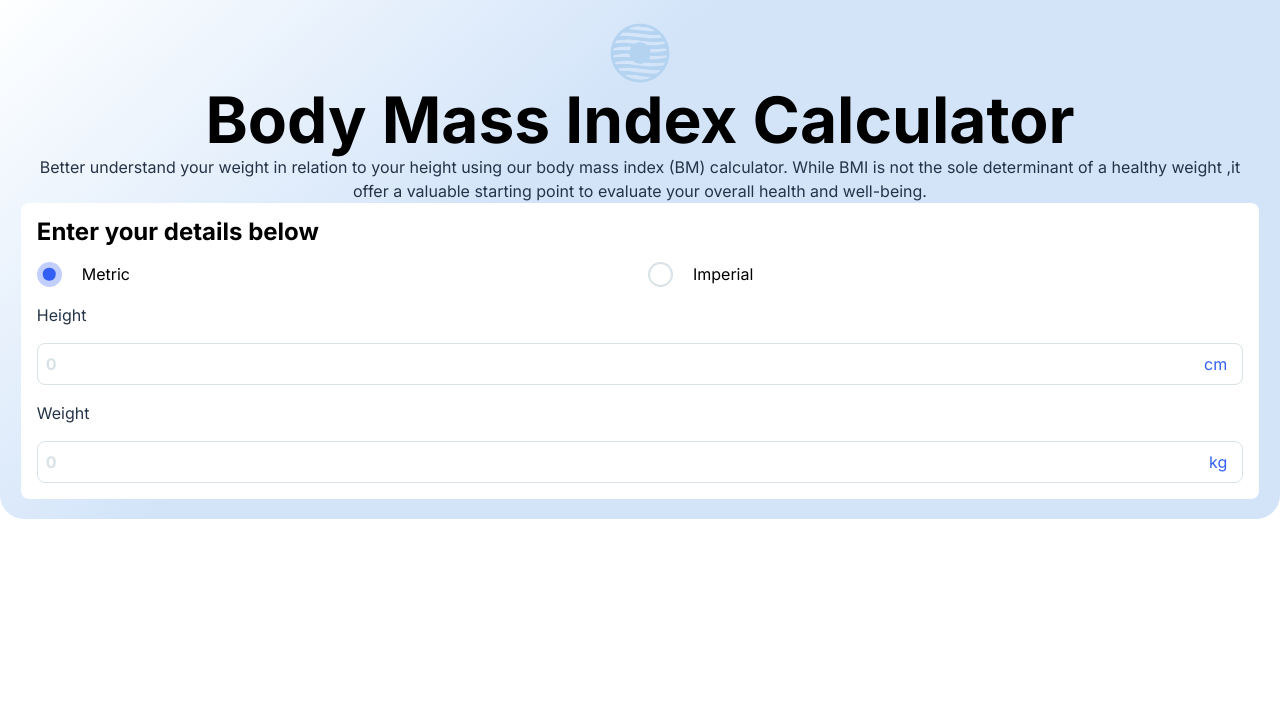
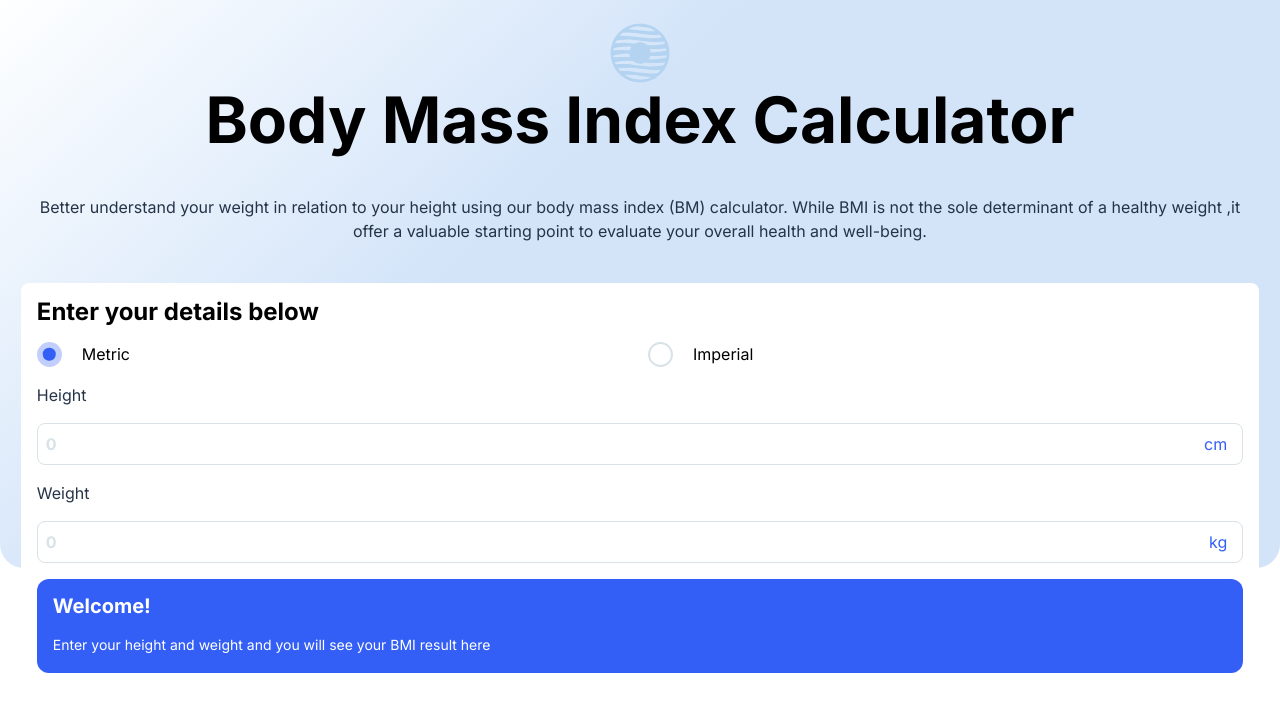
Before and after one commit to GendPh/Angular-Projects, an Angular app in the folder bmi-calculator/: page / in a window 1280 px wide. Shown: the top 712 px of the page. Built offline with nearby package versions, Linux system fonts and the light colour scheme.

Commit message:
Update styles.css and app.component.html

```diff
--- a/bmi-calculator/src/app/app.component.html
+++ b/bmi-calculator/src/app/app.component.html
@@ -3,7 +3,7 @@
     <img src="../assets/logo.svg" alt="Web Site Circle Logo" id="logo" class="mx-auto">
 
     <h1 class="text-center">Body Mass Index Calculator</h1>
-    <p class="text-center text-dark-electric-blue">Better understand your weight in relation to your height using our
+    <p class="my-10 text-center text-dark-electric-blue">Better understand your weight in relation to your height using our
       body mass index (BM)
       calculator. While BMI is
       not the sole determinant of a healthy weight ,it offer a valuable starting point to evaluate your overall health
--- a/bmi-calculator/src/app/bmi-container/bmi-container.component.html
+++ b/bmi-calculator/src/app/bmi-container/bmi-container.component.html
@@ -12,24 +12,37 @@
 
   <label for="height" class="col-span-2 text-dark-electric-blue">Height</label>
   <div [hidden]="!metric" class="input-container height-metric col-span-2">
-    <input type="number" name="height" id="height" placeholder="0">
+    <input type="number" name="height" id="height" placeholder="0" (input)="SetHeight($event)">
   </div>
   <div [hidden]="metric" class="input-container height-imperial">
-    <input type="number" name="ft" id="ft" placeholder="0">
+    <input type="number" name="ft" id="ft" placeholder="0" (input)="SetHeightFt($event)">
   </div>
   <div [hidden]="metric" class="input-container height-imperial">
-    <input type="number" name="in" id="in" placeholder="0">
+    <input type="number" name="in" id="in" placeholder="0" (input)="SetHeightIn($event)">
   </div>
 
   <label for="weight" class="col-span-2 text-dark-electric-blue">Weight</label>
   <div [hidden]="!metric" class="input-container weight-metric col-span-2">
-    <input type="number" name="weight" id="weight" placeholder="0">
+    <input type="number" name="weight" id="weight" placeholder="0" (input)="SetWeight($event)">
   </div>
   <div [hidden]="metric" class="input-container height-imperial">
-    <input type="number" name="st" id="st" placeholder="0">
+    <input type="number" name="st" id="st" placeholder="0" (input)="SetWeightSt($event)">
   </div>
   <div [hidden]="metric" class="input-container height-imperial">
-    <input type="number" name="lbs" id="lbs" placeholder="0">
+    <input type="number" name="lbs" id="lbs" placeholder="0" (input)="SetWeightLbs($event)">
   </div>
 
+  <div class="show-bmi">
+    <div class="grid">
+      <h4 [hidden]="bmiValue!=0">Welcome!</h4>
+      <p [hidden]="bmiValue!=0" class="text-small mt-4">Enter your height and weight and you will see your BMI result
+        here
+      </p>
+      <p [hidden]="bmiValue==0" class=" mb-3">Your BMI is...</p>
+      <h3 [hidden]="bmiValue==0">{{bmiValue.toFixed(1)}}</h3>
+      <p [hidden]="bmiValue==0" class="text-borders">{{bmiDescription}} <span
+          class="text-white font-bold">{{bmiRange}}</span>.</p>
+    </div>
+
+  </div>
 </div>
--- a/bmi-calculator/src/app/bmi-container/bmi-container.component.ts
+++ b/bmi-calculator/src/app/bmi-container/bmi-container.component.ts
@@ -9,7 +9,94 @@ import { Component } from '@angular/core';
 })
 export class BmiContainerComponent {
   metric: boolean = true;
+  bmiValue: number = 0;
+  bmiDescription: string = "Your BMI suggests you're a healthy weight. Your ideal weight is between ";
+  bmiRange: string = "63.3kgs - 85.2kgs";
+  height: number = 0;
+  weight: number = 0;
+  heightFt: number = 0;
+  heightIn: number = 0;
+  weightSt: number = 0;
+  weightLbs: number = 0;
+
   ChangeMetric(): void {
     this.metric = !this.metric;
+    this.height = 0;
+    this.weight = 0;
+    this.heightFt = 0;
+    this.heightIn = 0;
+    this.weightSt = 0;
+    this.weightLbs = 0;
+    this.bmiValue = 0;
+  }
+
+  SetWeight(e: Event): void {
+    this.weight = (e.target as HTMLInputElement).valueAsNumber;
+    if (this.metric) {
+      this.CalculateBMI(this.weight, this.height, 0, 0, 0, 0);
+    }
+  }
+  SetHeight(e: Event): void {
+    this.height = (e.target as HTMLInputElement).valueAsNumber;
+    if (this.metric) {
+      this.CalculateBMI(this.weight, this.height, 0, 0, 0, 0);
+    }
+  }
+  SetWeightSt(e: Event): void {
+    this.weightSt = (e.target as HTMLInputElement).valueAsNumber;
+    if (!this.metric) {
+      this.CalculateBMI(0, 0, this.weightSt, this.weightLbs, this.heightFt, this.heightIn);
+    }
+  }
+  SetWeightLbs(e: Event): void {
+    this.weightLbs = (e.target as HTMLInputElement).valueAsNumber;
+    if (!this.metric) {
+      this.CalculateBMI(0, 0, this.weightSt, this.weightLbs, this.heightFt, this.heightIn);
+    }
+  }
+  SetHeightFt(e: Event): void {
+    this.heightFt = (e.target as HTMLInputElement).valueAsNumber;
+    if (!this.metric) {
+      this.CalculateBMI(0, 0, this.weightSt, this.weightLbs, this.heightFt, this.heightIn);
+    }
+  }
+  SetHeightIn(e: Event): void {
+    this.heightIn = (e.target as HTMLInputElement).valueAsNumber;
+    if (!this.metric) {
+      this.CalculateBMI(0, 0, this.weightSt, this.weightLbs, this.heightFt, this.heightIn);
+    }
+  }
+
+  CalculateBMI(weight: number, height: number, weightSt: number, weightLbs: number, heightFt: number, heightIn: number): void {
+    if (this.metric) {
+      this.bmiValue = this.metricCalculateBMI(weight, height);
+    } else {
+      this.bmiValue = this.imperialCalculateBMI(weightSt, weightLbs, heightFt, heightIn);
+    }
+
+    console.log(this.bmiValue);
+    // this.bmiDescription = this.GetBMIDescription(this.bmiValue);
+    // this.bmiRange = this.GetBMIWeightRange(this.bmiValue);
+  }
+  private metricCalculateBMI(weight: number, height: number): number {
+    // Convert height from centimeters to meters
+    var heightMeters = height / 100;
+
+    // Calculate BMI
+    var bmi = weight / (heightMeters * heightMeters);
+
+    return bmi;
+  }
+  private imperialCalculateBMI(weightSt: number, weightLbs: number, heightFt: number, heightIn: number): number {
+    // Convert weight to pounds
+    var weightLbsTotal = (weightSt * 14) + weightLbs;
+
+    // Convert height to inches
+    var heightInTotal = (heightFt * 12) + heightIn;
+
+    // Calculate BMI
+    var bmi = (weightLbsTotal / (heightInTotal * heightInTotal)) * 703;
+
+    return bmi;
   }
 }
--- a/bmi-calculator/src/styles.css
+++ b/bmi-calculator/src/styles.css
@@ -46,6 +46,7 @@
       z-index: -1;
       position: absolute;
       inset: 0;
+      bottom: 20%;
       background: rgb(254, 255, 255);
       background: linear-gradient(
         138deg,
@@ -153,4 +154,7 @@
       content: "lbs";
     }
   }
+  .show-bmi {
+    @apply bg-blue col-span-2 p-4 text-white rounded-xl;
+  }
 }
--- a/bmi-calculator/src/styles.output.css
+++ b/bmi-calculator/src/styles.output.css
@@ -493,6 +493,7 @@ section {
     z-index: -1;
     position: absolute;
     inset: 0;
+    bottom: 20%;
     background: rgb(254, 255, 255);
     background: linear-gradient(
         138deg,
@@ -722,6 +723,10 @@ input[type="number"] {
   --tw-contain-style:  ;
 }
 
+.text-small {
+  font-size: 14px;
+}
+
 .radio-container{
   display: flex;
   width: -moz-fit-content;
@@ -764,6 +769,16 @@ input[type="number"] {
   }
 }
 
+.show-bmi{
+  grid-column: span 2 / span 2;
+  border-radius: 0.75rem;
+  --tw-bg-opacity: 1;
+  background-color: rgb(52 95 246 / var(--tw-bg-opacity));
+  padding: 1rem;
+  --tw-text-opacity: 1;
+  color: rgb(255 255 255 / var(--tw-text-opacity));
+}
+
 .col-span-2{
   grid-column: span 2 / span 2;
 }
@@ -771,6 +786,23 @@ input[type="number"] {
 .mx-auto{
   margin-left: auto;
   margin-right: auto;
+}
+
+.my-10{
+  margin-top: 2.5rem;
+  margin-bottom: 2.5rem;
+}
+
+.mt-4{
+  margin-top: 1rem;
+}
+
+.mb-4{
+  margin-bottom: 1rem;
+}
+
+.mb-3{
+  margin-bottom: 0.75rem;
 }
 
 .grid{
@@ -806,7 +838,26 @@ input[type="number"] {
   text-align: center;
 }
 
+.font-bold{
+  font-weight: 700;
+}
+
 .text-dark-electric-blue{
   --tw-text-opacity: 1;
   color: rgb(37 51 71 / var(--tw-text-opacity));
 }
+
+.text-borders{
+  --tw-text-opacity: 1;
+  color: rgb(216 226 231 / var(--tw-text-opacity));
+}
+
+.text-white{
+  --tw-text-opacity: 1;
+  color: rgb(255 255 255 / var(--tw-text-opacity));
+}
+
+.blur{
+  --tw-blur: blur(8px);
+  filter: var(--tw-blur) var(--tw-brightness) var(--tw-contrast) var(--tw-grayscale) var(--tw-hue-rotate) var(--tw-invert) var(--tw-saturate) var(--tw-sepia) var(--tw-drop-shadow);
+}
```
